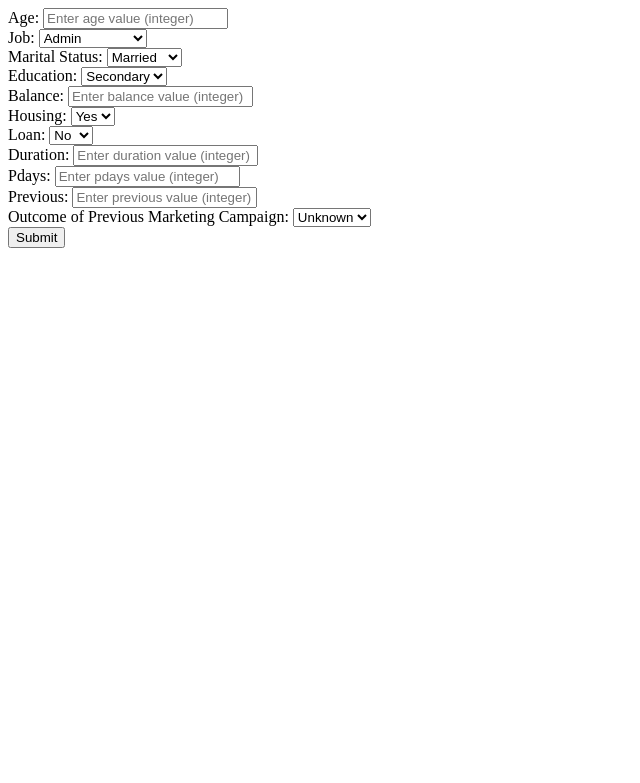
After one commit to jayraj2498/Bank_marketing_deposite_pred_CICD_proj, a Flask app: page /predict in a window 1280 px wide. The commit adds this page. Shown: the top 783 px of the page, without its empty margins (0-640 px from the left). Run offline with Flask 3, Linux system fonts and the light colour scheme.

Commit message:
flask app run succesfully

```diff
--- a/app.py
+++ b/app.py
@@ -8,49 +8,53 @@ import numpy as np
 import pandas as pd
 
 from sklearn.preprocessing import StandardScaler
-from src.pipeline.predict_pipeline import CustomData , predictpipeline
+from src.pipeline.predict_pipeline import CustomData ,predictpipeline
 
-application=Flask(__name__)
+application= Flask(__name__)
 app=application
 
 @app.route('/')
-def index() :
+def index():
     return render_template('index.html')
 
 
-@app.route('/predictdata' , methods=['GET','POST'])
+@app.route('/predict' , methods=['GET','POST'])
+
 def predict_datapoint():
-    if request.method == 'GET':
-        return render_template('home.html')
-    else :                                                                      # in the post part we have to capture data , we have to do standarscaling then we do prediction
+    if request.method == 'GET' :
+        return render_template('form.html')
+
+    else:
         data=CustomData(
-            YEAR=int(request.form.get('YEAR')),
-            MAKE=request.form.get('MAKE'),
-            ENGINE_SIZE=float(request.form.get('ENGINE_SIZE')),
-            CYLINDERS=float(request.form.get('CYLINDERS')),
-            FUEL=request.form.get('FUEL'),
-            FUEL_CONSUMPTION=float(request.form.get('FUEL_CONSUMPTION')),
-            HWY_L_PER_100KM=float(request.form.get('HWY_L_PER_100KM')),
-            COMB_L_PER_100KM=float(request.form.get('COMB_L_PER_100KM')),
-            COMB_MPG=float(request.form.get('COMB_MPG')),
-            BROAD_VEHICLE_CLASS=request.form.get('BROAD_VEHICLE_CLASS'),
-            TRANSMISSION_GROUP=request.form.get('TRANSMISSION_GROUP')
+            age=int(request.form.get('age')),
+            job=request.form.get('job'),
+            marital=request.form.get('marital'),
+            education=request.form.get('education'),
+            balance=int(request.form.get('balance')),
+            housing=request.form.get('housing'),
+            loan=request.form.get('loan'),
+            duration=int(request.form.get('duration')),
+            pdays=int(request.form.get('pdays')),
+            previous=int(request.form.get('previous')),
+            poutcome=request.form.get('poutcome')
 
         )
 
-        pred_df=data.get_data_as_data_frame()                # we are converted our input data in to dataframe
-        print(pred_df)
-        print("before prediction")
 
-        predict_pipeline= predictpipeline()
-        print("Mid Prediction")
-        results=predict_pipeline.predict(pred_df)                       # throght predict opreation we get our output(here we are using all power of of predict function from pipeline.py)
-        print("after Prediction")
-        results=round(results[0],2)
+        final_new_data=data.get_data_as_data_frame()
+        predict_pipeline=predictpipeline()
+        pred=predict_pipeline.predict(final_new_data)
 
-        return render_template('results.html',final_result=results)         # our putput it is in the list format
+        result_str = 'yes' if pred[0] == 1 else 'no'
+
+        # Determine message based on prediction
+        message = "Congratulations! You're predicted to make a deposit." if pred[0] == 1 else "Sorry, you're not predicted to make a deposit."
+
+        # Render results template with prediction
+        return render_template('results.html', final_result=result_str ,message=message)
 
 
 
-if __name__=="__main__":
-    app.run(host="0.0.0.0" ,debug= True ,  port=5000)                   # debug=True  we will remove debug , while we deplye on cloud
+
+if __name__ == '__main__':
+    app.run(host='0.0.0.0',debug=True,port=5000)
--- a/notebook/prac.txt
+++ b/notebook/prac.txt
@@ -0,0 +1 @@
+<h1>    <h1>
--- /dev/null
+++ b/templates/form.html
@@ -0,0 +1,96 @@
+<html>
+<body>
+<form action="{{url_for('predict_datapoint')}}" method="POST">
+    <div class="form-group">
+        <label for="age">Age:</label>
+        <input type="text" id="age" name="age" placeholder="Enter age value (integer)">
+    </div>
+
+    <div class="form-group">
+        <label for="job">Job:</label>
+        <select id="job" name="job">
+            <option value="admin">Admin</option>
+            <option value="technician">Technician</option>
+            <option value="services">Services</option>
+            <option value="management">Management</option>
+            <option value="retired">Retired</option>
+            <option value="blue_collar">Blue Collar</option>
+            <option value="unemployed">Unemployed</option>
+            <option value="entrepreneur">Entrepreneur</option>
+            <option value="housemaid">Housemaid</option>
+            <option value="unknown">Unknown</option>
+            <option value="self_employed">Self Employed</option>
+            <option value="student">Student</option>
+        </select>
+    </div>
+
+    <div class="form-group">
+        <label for="marital">Marital Status:</label>
+        <select id="marital" name="marital">
+            <option value="married">Married</option>
+            <option value="single">Single</option>
+            <option value="divorced">Divorced</option>
+        </select>
+    </div>
+
+    <div class="form-group">
+        <label for="education">Education:</label>
+        <select id="education" name="education">
+            <option value="secondary">Secondary</option>
+            <option value="tertiary">Tertiary</option>
+            <option value="primary">Primary</option>
+            <option value="unknown">Unknown</option>
+        </select>
+    </div>
+
+    <div class="form-group">
+        <label for="balance">Balance:</label>
+        <input type="text" id="balance" name="balance" placeholder="Enter balance value (integer)">
+    </div>
+
+    <div class="form-group">
+        <label for="housing">Housing:</label>
+        <select id="housing" name="housing">
+            <option value="yes">Yes</option>
+            <option value="no">No</option>
+        </select>
+    </div>
+
+    <div class="form-group">
+        <label for="loan">Loan:</label>
+        <select id="loan" name="loan">
+            <option value="no">No</option>
+            <option value="yes">Yes</option>
+        </select>
+    </div>
+
+    <div class="form-group">
+        <label for="duration">Duration:</label>
+        <input type="text" id="duration" name="duration" placeholder="Enter duration value (integer)">
+    </div>
+
+    <div class="form-group">
+        <label for="pdays">Pdays:</label>
+        <input type="text" id="pdays" name="pdays" placeholder="Enter pdays value (integer)">
+    </div>
+
+    <div class="form-group">
+        <label for="previous">Previous:</label>
+        <input type="text" id="previous" name="previous" placeholder="Enter previous value (integer)">
+    </div>
+
+    <div class="form-group">
+        <label for="poutcome">Outcome of Previous Marketing Campaign:</label>
+        <select id="poutcome" name="poutcome">
+            <option value="unknown">Unknown</option>
+            <option value="other">Other</option>
+            <option value="failure">Failure</option>
+            <option value="success">Success</option>
+        </select>
+    </div>
+
+    <div style="clear:both;"></div>
+    <input type="submit" value="Submit">
+</form>
+</body>
+</html>
```
Also changed, not shown: src/pipeline/predict_pipeline.py (+96 -0 lines), src/utils.py (+13 -0 lines), templates/home.html (deleted, +0 -142 lines), templates/index.html (+1 -52 lines), templates/results.html (+3 -5 lines), 1 other file.
